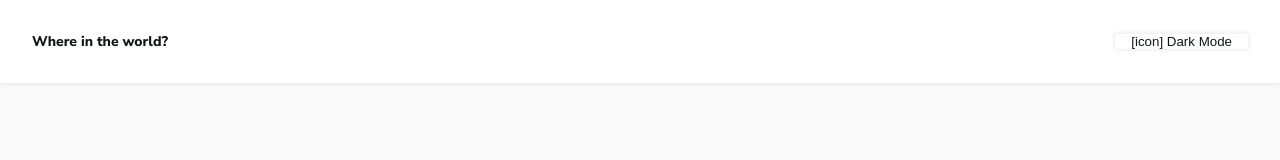
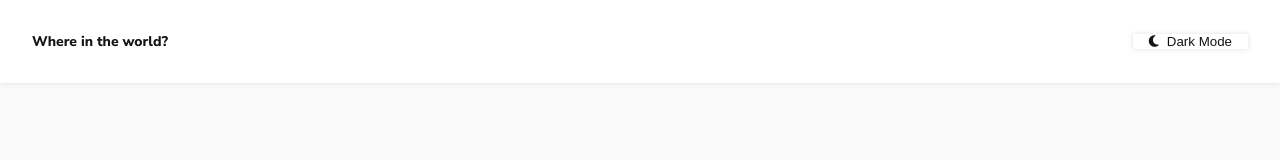
Before and after one commit to Pricey-93/country-finder, a React (Vite) app: page / in a window 1280 px wide. Shown: the top 160 px of the page. Built offline with nearby package versions, Linux system fonts and the light colour scheme; no server answers.

Commit message:
Add font awesome to dark mode button

```diff
--- a/index.html
+++ b/index.html
@@ -3,6 +3,7 @@
   <head>
     <meta charset="UTF-8" />
     <link rel="icon" type="image/svg+xml" href="/vite.svg" />
+    <script src="https://kit.fontawesome.com/f31c9c4418.js" crossorigin="anonymous"></script>
     <link rel="preconnect" href="https://fonts.googleapis.com">
     <link rel="preconnect" href="https://fonts.gstatic.com" crossorigin>
     <link href="https://fonts.googleapis.com/css2?family=Nunito+Sans:opsz,wght@6..12,300;6..12,600;6..12,800&display=swap" rel="stylesheet">
--- a/src/components/ui/themeToggle/ThemeToggle.css
+++ b/src/components/ui/themeToggle/ThemeToggle.css
@@ -0,0 +1,11 @@
+.theme-toggle-button {
+  border: 0;
+  background-color: var(--elements);
+  cursor: pointer;
+}
+.theme-toggle-button > i {
+  margin-right: 0.5rem;
+}
+.fa-solid fa-sun {
+  color: #ece728;
+}
--- a/src/components/ui/themeToggle/ThemeToggle.tsx
+++ b/src/components/ui/themeToggle/ThemeToggle.tsx
@@ -1,4 +1,8 @@
+import { useState } from "react";
+import "./ThemeToggle.css";
+
 export default function ThemeToggle() {
+  const [icon, setIcon] = useState<string>("fa-solid fa-moon");
   const body = document.querySelector("body");
   enum THEME {
     dark = "dark",
@@ -10,12 +14,20 @@ export default function ThemeToggle() {
     localStorage.setItem("selectedTheme", theme);
   }
 
+  function setThemeIcon(theme: THEME): void {
+    theme === "light" ?
+    setIcon("fa-solid fa-sun")
+    :
+    setIcon("fa-solid fa-moon")
+  }
+
   function toggleTheme() {
-    body?.getAttribute("data-theme") === "dark"
-    ?
-    setTheme(THEME.light)
-    :
-    setTheme(THEME.dark)
+    const theme = body?.getAttribute("data-theme");
+    switch (theme) {
+      case "dark": {setTheme(THEME.light); setThemeIcon(THEME.light);}
+        break;
+      case "light": {setTheme(THEME.dark); setThemeIcon(THEME.dark);}
+    }
   }
 
   function getStoredTheme() {
@@ -33,6 +45,6 @@ export default function ThemeToggle() {
     <button
     className="theme-toggle-button"
     onClick={ () => toggleTheme() }
-    >[icon] Dark Mode</button>
+    ><i className={ icon }></i>Dark Mode</button>
   )
 }
```
